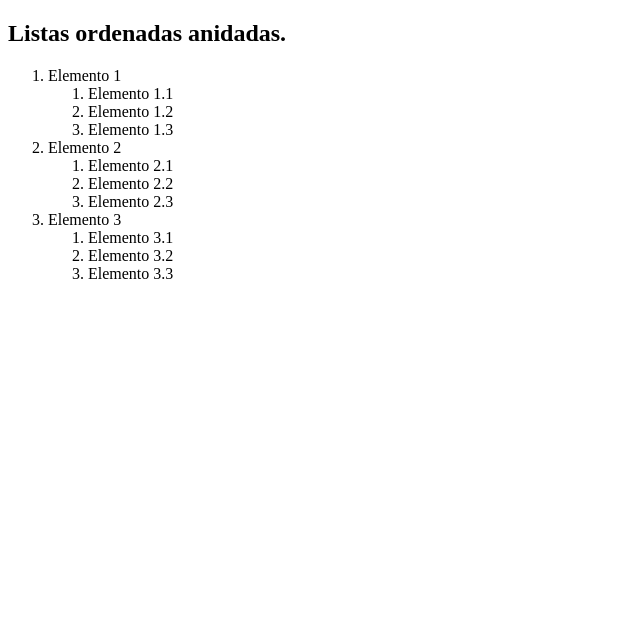
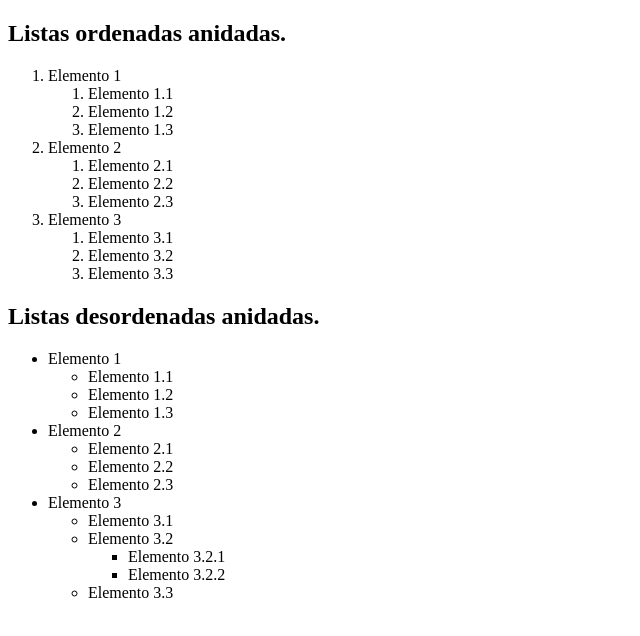
Before and after one commit to AlvaroHiguera/UT1-DIW, a plain HTML site: page Sesion4(23-09-2019)/Ejercicio3.html in a window 1280 px wide. Shown: the whole page, without its empty margins (0-640 px from the left). Drawn offline with Linux system fonts and the light colour scheme.

Commit message:
Version 1.1 de la Sesion 4. Añadimos listas desordenadas anidadas

```diff
--- a/Sesion4(23-09-2019)/Ejercicio3.html
+++ b/Sesion4(23-09-2019)/Ejercicio3.html
@@ -33,5 +33,38 @@
     </ol>
 
 
+    <h2>Listas desordenadas anidadas.</h2>
+
+    <ul>
+        <li>Elemento 1
+            <ul>
+                <li>Elemento 1.1</li>
+                <li>Elemento 1.2</li>
+                <li>Elemento 1.3</li>
+            </ul>
+        </li>
+        <li>Elemento 2
+            <ul>
+                <li>Elemento 2.1</li>
+                <li>Elemento 2.2</li>
+                <li>Elemento 2.3</li>
+            </ul>
+        </li>
+        <li>Elemento 3
+            <ul>
+                <li>Elemento 3.1</li>
+                <li>Elemento 3.2
+                    <ul>
+                        <li>Elemento 3.2.1</li>
+                        <li>Elemento 3.2.2</li>
+                    </ul>
+
+                </li>
+                <li>Elemento 3.3</li>
+            </ul>
+        </li>
+    </ul>
+
+
 </body>
 </html>
```
